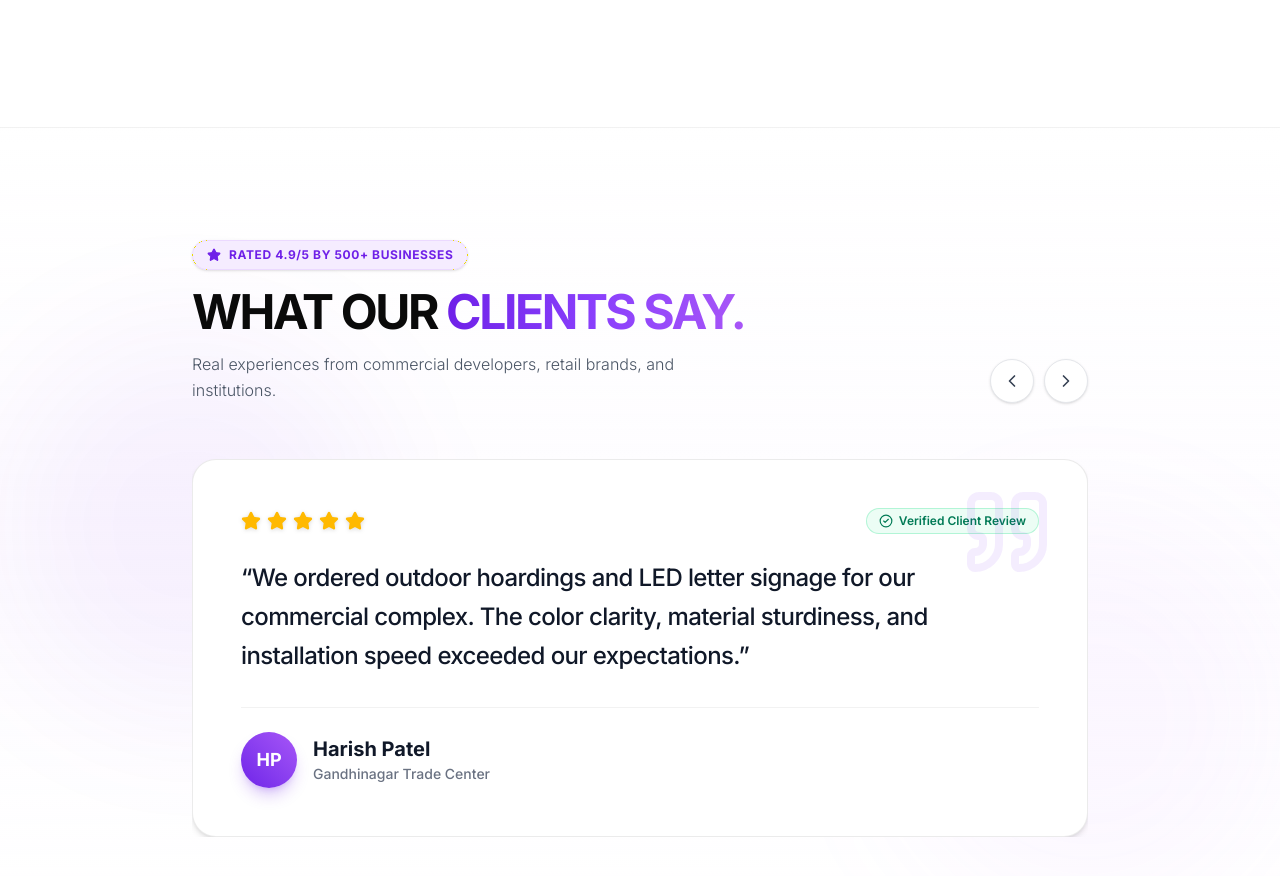
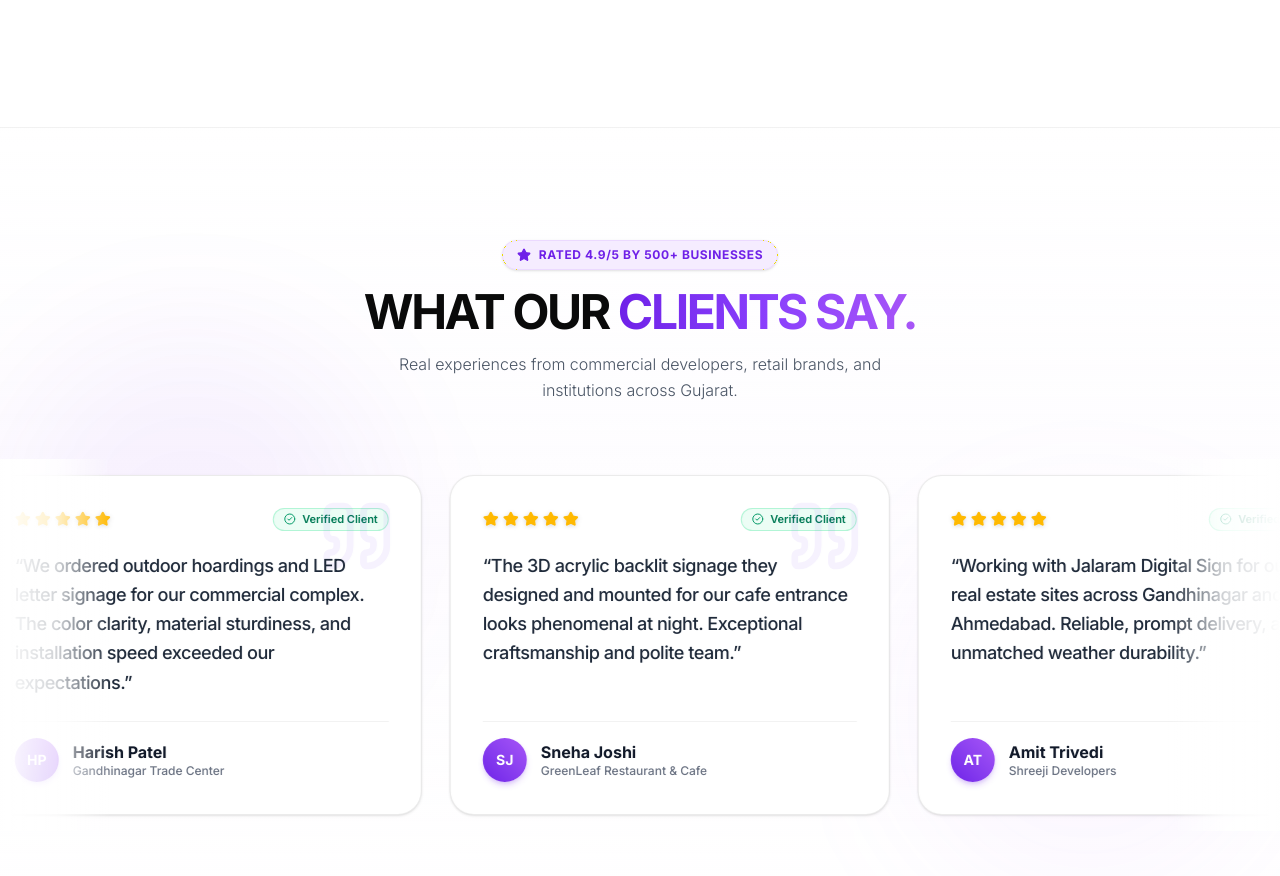
Before and after one commit to rahil6576-afk/Jalaram-digital-sign, a Next.js app: page / in a window 1280 px wide. Shown: the part 4080-4956 px from the top of the page. Built offline with nearby package versions, Linux system fonts and the light colour scheme; no server answers; the database is empty.

Commit message:
feat: make reviews move continuously in an infinite seamless marquee

```diff
--- a/src/app/globals.css
+++ b/src/app/globals.css
@@ -161,3 +161,18 @@ body {
 .animate-marquee-slow:hover {
   animation-play-state: paused;
 }
+
+/* Infinite Reviews Testimonials Marquee (Continuous & Smooth Infinite Speed) */
+.animate-marquee-reviews {
+  display: flex;
+  width: max-content;
+  will-change: transform;
+  transform: translate3d(0, 0, 0);
+  backface-visibility: hidden;
+  perspective: 1000px;
+  animation: marquee-left 50s linear infinite;
+}
+
+.animate-marquee-reviews:hover {
+  animation-play-state: paused;
+}
--- a/src/components/home/HomeReviewsSection.tsx
+++ b/src/components/home/HomeReviewsSection.tsx
@@ -1,8 +1,7 @@
 "use client";
 
-import React, { useState, useEffect, useCallback, useRef } from "react";
-import { motion, AnimatePresence } from "framer-motion";
-import { Star, Quote, CheckCircle2, ChevronLeft, ChevronRight } from "lucide-react";
+import React, { useMemo } from "react";
+import { Star, Quote, CheckCircle2 } from "lucide-react";
 import type { TestimonialItem } from "@/data/site";
 
 interface HomeReviewsSectionProps {
@@ -10,79 +9,26 @@ interface HomeReviewsSectionProps {
 }
 
 export default function HomeReviewsSection({ testimonials = [] }: HomeReviewsSectionProps) {
-  const [currentIndex, setCurrentIndex] = useState(0);
-  const [isPaused, setIsPaused] = useState(false);
-  const [direction, setDirection] = useState<1 | -1>(1);
-  const containerRef = useRef<HTMLDivElement>(null);
+  // Ensure we have a duplicated array so translation of -50% loops seamlessly forever
+  const fullTrack = useMemo(() => {
+    if (!testimonials || testimonials.length === 0) return [];
+    // Repeat enough times so halfTrack contains at least 8-12 cards
+    const multiplier = Math.max(2, Math.ceil(8 / testimonials.length));
+    const half = Array.from({ length: multiplier }).flatMap(() => testimonials);
+    return [...half, ...half];
+  }, [testimonials]);
 
-  const totalReviews = testimonials.length;
-
-  const nextSlide = useCallback(() => {
-    if (totalReviews <= 1) return;
-    setDirection(1);
-    setCurrentIndex((prev) => (prev + 1) % totalReviews);
-  }, [totalReviews]);
-
-  const prevSlide = useCallback(() => {
-    if (totalReviews <= 1) return;
-    setDirection(-1);
-    setCurrentIndex((prev) => (prev - 1 + totalReviews) % totalReviews);
-  }, [totalReviews]);
-
-  // Auto-move carousel one review at a time every 4.5 seconds
-  useEffect(() => {
-    if (isPaused || totalReviews <= 1) return;
-    const interval = setInterval(() => {
-      nextSlide();
-    }, 4500);
-    return () => clearInterval(interval);
-  }, [isPaused, nextSlide, totalReviews]);
-
-  if (!testimonials || totalReviews === 0) return null;
-
-  const currentReview = testimonials[currentIndex];
-
-  const variants = {
-    enter: (dir: number) => ({
-      x: dir > 0 ? 100 : -100,
-      opacity: 0,
-      scale: 0.97,
-    }),
-    center: {
-      x: 0,
-      opacity: 1,
-      scale: 1,
-      transition: {
-        x: { type: "spring" as const, stiffness: 280, damping: 28 },
-        opacity: { duration: 0.35 },
-      },
-    },
-    exit: (dir: number) => ({
-      x: dir > 0 ? -100 : 100,
-      opacity: 0,
-      scale: 0.97,
-      transition: {
-        x: { type: "spring" as const, stiffness: 280, damping: 28 },
-        opacity: { duration: 0.25 },
-      },
-    }),
-  };
+  if (!testimonials || testimonials.length === 0) return null;
 
   return (
-    <section
-      ref={containerRef}
-      onMouseEnter={() => setIsPaused(true)}
-      onMouseLeave={() => setIsPaused(false)}
-      className="py-20 sm:py-28 bg-gradient-to-b from-white via-purple-50/25 to-white border-t border-black/5 relative overflow-hidden"
-    >
+    <section className="py-20 sm:py-28 bg-gradient-to-b from-white via-purple-50/25 to-white border-t border-black/5 relative overflow-hidden">
       {/* Decorative ambient blurs */}
       <div className="absolute top-1/4 left-0 w-96 h-96 bg-[#6F20E8]/5 rounded-full blur-3xl pointer-events-none" />
       <div className="absolute bottom-10 right-0 w-96 h-96 bg-purple-400/5 rounded-full blur-3xl pointer-events-none" />
 
-      <div className="container mx-auto px-4 sm:px-6 lg:px-8 relative z-10">
-        {/* Section Header with Next/Prev Arrow Controls at the top right */}
-        <div className="flex flex-col md:flex-row md:items-end justify-between gap-6 max-w-4xl mx-auto mb-10 sm:mb-14">
-          <div>
+      {/* Section Header */}
+      <div className="container mx-auto px-4 sm:px-6 lg:px-8 relative z-10 mb-10 sm:mb-14">
+        <div className="max-w-3xl mx-auto text-center">
           <div className="inline-flex items-center gap-2 px-3.5 py-1.5 rounded-full bg-purple-100/80 border border-purple-200/80 text-[#6F20E8] font-bold text-xs tracking-wider uppercase mb-4 shadow-sm">
             <Star className="w-3.5 h-3.5 fill-[#6F20E8]" />
             <span>Rated 4.9/5 by 500+ Businesses</span>
@@ -93,61 +39,47 @@ export default function HomeReviewsSection({ testimonials = [] }: HomeReviewsSec
               CLIENTS SAY.
             </span>
           </h2>
-            <p className="text-sm sm:text-base text-gray-600 font-light leading-relaxed max-w-lg">
-              Real experiences from commercial developers, retail brands, and institutions.
+          <p className="text-sm sm:text-base text-gray-600 font-light leading-relaxed max-w-lg mx-auto">
+            Real experiences from commercial developers, retail brands, and institutions across Gujarat.
           </p>
         </div>
-
-          {/* Clean Left / Right Arrow buttons beside header - No bottom bars */}
-          {totalReviews > 1 && (
-            <div className="flex items-center gap-2.5 self-start md:self-end shrink-0">
-              <button
-                type="button"
-                onClick={prevSlide}
-                className="w-11 h-11 rounded-full border border-gray-200 hover:border-[#6F20E8] bg-white hover:bg-purple-50 text-gray-700 hover:text-[#6F20E8] flex items-center justify-center transition-all shadow-sm active:scale-95 cursor-pointer"
-                title="Previous review"
-                aria-label="Previous review"
-              >
-                <ChevronLeft className="w-5 h-5" />
-              </button>
-              <button
-                type="button"
-                onClick={nextSlide}
-                className="w-11 h-11 rounded-full border border-gray-200 hover:border-[#6F20E8] bg-white hover:bg-purple-50 text-gray-700 hover:text-[#6F20E8] flex items-center justify-center transition-all shadow-sm active:scale-95 cursor-pointer"
-                title="Next review"
-                aria-label="Next review"
-              >
-                <ChevronRight className="w-5 h-5" />
-              </button>
-            </div>
-          )}
       </div>
 
-        {/* Single Review Card moving one by one */}
-        <div className="max-w-4xl mx-auto relative">
-          <div className="overflow-hidden min-h-[300px] sm:min-h-[260px] flex items-stretch">
-            <AnimatePresence mode="wait" custom={direction}>
-              <motion.div
-                key={currentIndex}
-                custom={direction}
-                variants={variants}
-                initial="enter"
-                animate="center"
-                exit="exit"
-                className="w-full bg-white rounded-3xl border border-black/8 hover:border-[#6F20E8]/40 p-8 sm:p-12 shadow-md hover:shadow-2xl transition-all duration-300 relative overflow-hidden flex flex-col justify-between group"
+      {/* Continuous Infinite Marquee Track with subtle edge gradient fades */}
+      <div className="relative w-full overflow-hidden py-4">
+        {/* Left and Right edge fade gradient overlays */}
+        <div className="absolute top-0 bottom-0 left-0 w-12 sm:w-28 bg-gradient-to-r from-white via-white/80 to-transparent z-10 pointer-events-none" />
+        <div className="absolute top-0 bottom-0 right-0 w-12 sm:w-28 bg-gradient-to-l from-white via-white/80 to-transparent z-10 pointer-events-none" />
+
+        {/* Marquee Track moving continuously and infinitely */}
+        <div className="animate-marquee-reviews flex gap-5 sm:gap-7 min-w-max px-4">
+          {fullTrack.map((review, idx) => {
+            const initials = review.name
+              ? review.name
+                  .split(" ")
+                  .map((n) => n[0])
+                  .slice(0, 2)
+                  .join("")
+                  .toUpperCase()
+              : "CL";
+
+            return (
+              <div
+                key={`${review.id || idx}-${idx}`}
+                className="w-[320px] sm:w-[380px] md:w-[440px] shrink-0 bg-white rounded-3xl border border-black/8 hover:border-[#6F20E8]/40 p-6 sm:p-8 shadow-sm hover:shadow-xl transition-all duration-300 relative overflow-hidden flex flex-col justify-between group cursor-default select-none"
               >
-                {/* Decorative background quote */}
-                <Quote className="absolute top-6 right-8 w-24 h-24 text-[#6F20E8]/8 group-hover:text-[#6F20E8]/15 transition-colors pointer-events-none select-none" />
+                {/* Decorative background quote mark */}
+                <Quote className="absolute top-5 right-6 w-20 h-20 text-[#6F20E8]/6 group-hover:text-[#6F20E8]/12 transition-colors pointer-events-none" />
 
                 <div>
                   {/* Rating Stars & Verified Badge */}
-                  <div className="flex items-center justify-between gap-4 mb-6">
-                    <div className="flex items-center gap-1.5">
+                  <div className="flex items-center justify-between gap-3 mb-5">
+                    <div className="flex items-center gap-1">
                       {Array.from({ length: 5 }).map((_, i) => (
                         <Star
                           key={i}
-                          className={`w-5 h-5 ${
-                            i < (currentReview.rating || 5)
+                          className={`w-4 h-4 ${
+                            i < (review.rating || 5)
                               ? "fill-amber-400 text-amber-400 drop-shadow-sm"
                               : "fill-gray-200 text-gray-200"
                           }`}
@@ -155,42 +87,35 @@ export default function HomeReviewsSection({ testimonials = [] }: HomeReviewsSec
                       ))}
                     </div>
 
-                    <div className="inline-flex items-center gap-1.5 px-3 py-1 rounded-full bg-emerald-50 border border-emerald-200/80 text-emerald-700 text-xs font-semibold">
-                      <CheckCircle2 className="w-3.5 h-3.5" />
-                      <span>Verified Client Review</span>
+                    <div className="inline-flex items-center gap-1.5 px-2.5 py-0.5 rounded-full bg-emerald-50 border border-emerald-200/80 text-emerald-700 text-[11px] font-semibold">
+                      <CheckCircle2 className="w-3 h-3 text-emerald-600" />
+                      <span>Verified Client</span>
                     </div>
                   </div>
 
                   {/* Review Quote */}
-                  <blockquote className="text-gray-900 text-lg sm:text-xl md:text-2xl font-medium leading-relaxed mb-8 tracking-tight relative z-10">
-                    &ldquo;{currentReview.quote}&rdquo;
+                  <blockquote className="text-gray-800 text-base sm:text-lg font-medium leading-relaxed mb-6 tracking-tight relative z-10">
+                    &ldquo;{review.quote}&rdquo;
                   </blockquote>
                 </div>
 
                 {/* Author Information */}
-                <div className="flex items-center gap-4 pt-6 border-t border-black/5 mt-auto relative z-10">
-                  <div className="w-12 h-12 sm:w-14 sm:h-14 rounded-full bg-gradient-to-tr from-[#6F20E8] to-[#A855F7] text-white font-bold text-base sm:text-lg flex items-center justify-center shrink-0 shadow-lg shadow-[#6F20E8]/25">
-                    {currentReview.name
-                      ? currentReview.name
-                          .split(" ")
-                          .map((n) => n[0])
-                          .slice(0, 2)
-                          .join("")
-                          .toUpperCase()
-                      : "CL"}
+                <div className="flex items-center gap-3.5 pt-4 border-t border-black/5 mt-auto relative z-10">
+                  <div className="w-11 h-11 rounded-full bg-gradient-to-tr from-[#6F20E8] to-[#A855F7] text-white font-bold text-sm flex items-center justify-center shrink-0 shadow-md shadow-[#6F20E8]/20">
+                    {initials}
                   </div>
-                  <div>
-                    <h3 className="font-bold text-lg sm:text-xl text-gray-900 leading-snug">
-                      {currentReview.name}
+                  <div className="min-w-0">
+                    <h3 className="font-bold text-base text-gray-900 leading-snug truncate">
+                      {review.name}
                     </h3>
-                    <p className="text-sm text-gray-500 font-medium">
-                      {currentReview.business || "Business Owner"}
+                    <p className="text-xs text-gray-500 font-medium truncate">
+                      {review.business || "Business Owner"}
                     </p>
                   </div>
                 </div>
-              </motion.div>
-            </AnimatePresence>
               </div>
+            );
+          })}
         </div>
       </div>
     </section>
```
Lines whose indentation alone changed are shown as unchanged.
